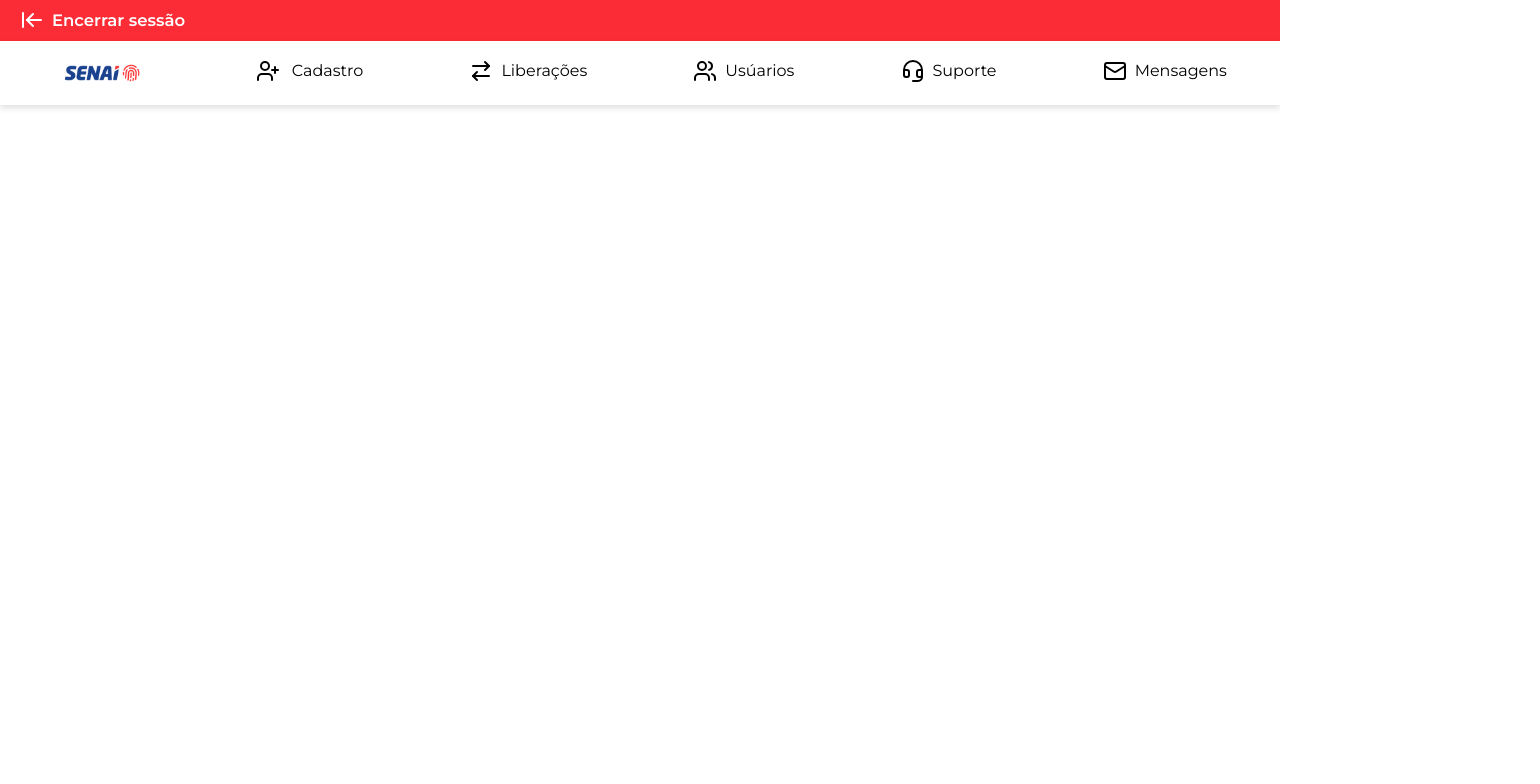
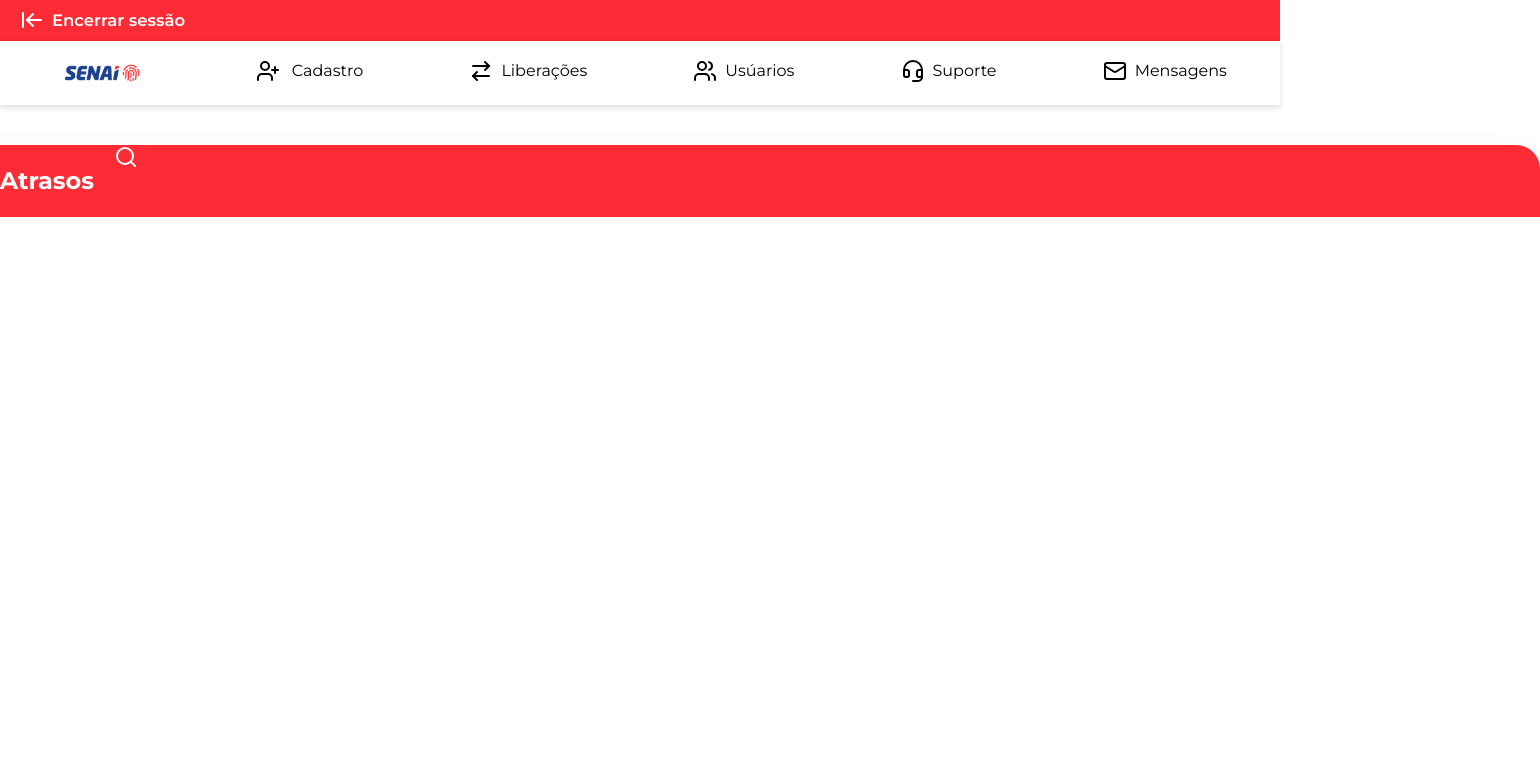
Before and after one commit to LucasESGomes/Senai-ID, a React (Vite) app: page / in a window 1280 px wide. Shown: the top 784 px of the page, 1540 px wide, since content can reach past the window. Built offline with nearby package versions, Linux system fonts and the light colour scheme.

Commit message:
delayForm

```diff
--- a/src/components/containers/delayManagement.jsx
+++ b/src/components/containers/delayManagement.jsx
@@ -1,10 +1,23 @@
 import { NavLink } from "react-router-dom";
+
+//Icons
+import { Search } from 'lucide-react';
 
 const delayManagement = () => {
 
     return(
-        <>
-        </>
+        <main className="flex justify-center position relative top-10">
+            <div className="w-450 h-180 shadow-2xl rounded-3xl ">
+                <div className="flex text-white w-450 h-18 bg-red-500 rounded-t-3xl">
+                    <p className="text-white p-5 font-bold text-2xl">Gerenciamento de Atrasos</p>
+
+                    <Search />
+                    <input type="text" className=""/>
+                </div>
+
+
+            </div>
+        </main>
     );
 }
 
--- a/src/pages/register.jsx
+++ b/src/pages/register.jsx
@@ -1,5 +1,6 @@
 import { NavLink } from "react-router-dom";
 
+import DelayManagement from "../components/containers/delayManagement.jsx";
 import LoggedHeader from "../components/layout/loggedHeader.jsx";
 import Footer from "../components/layout/footer.jsx"
 
@@ -9,6 +10,7 @@
         <>
             <LoggedHeader />
 
+            <DelayManagement />
         </>
     )
 }
```
